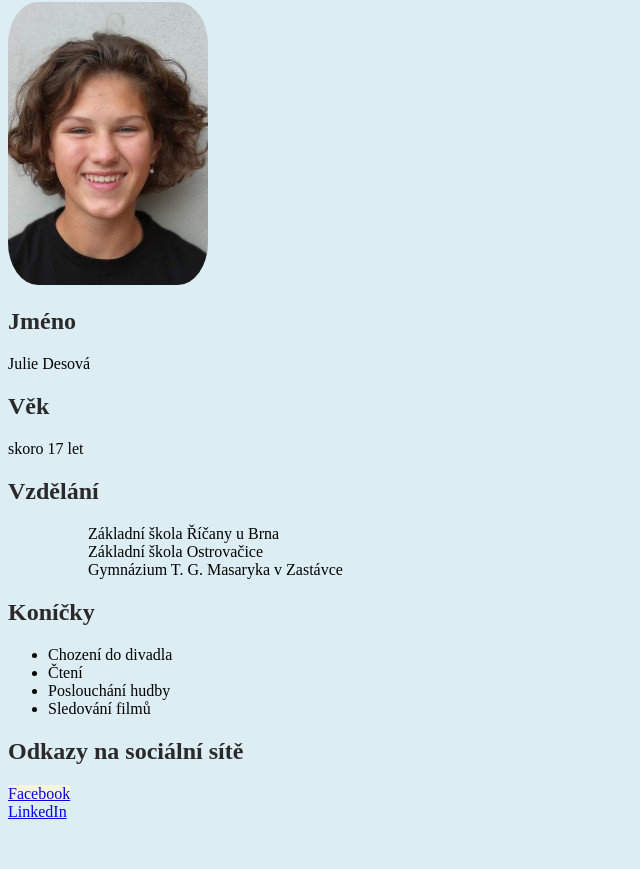
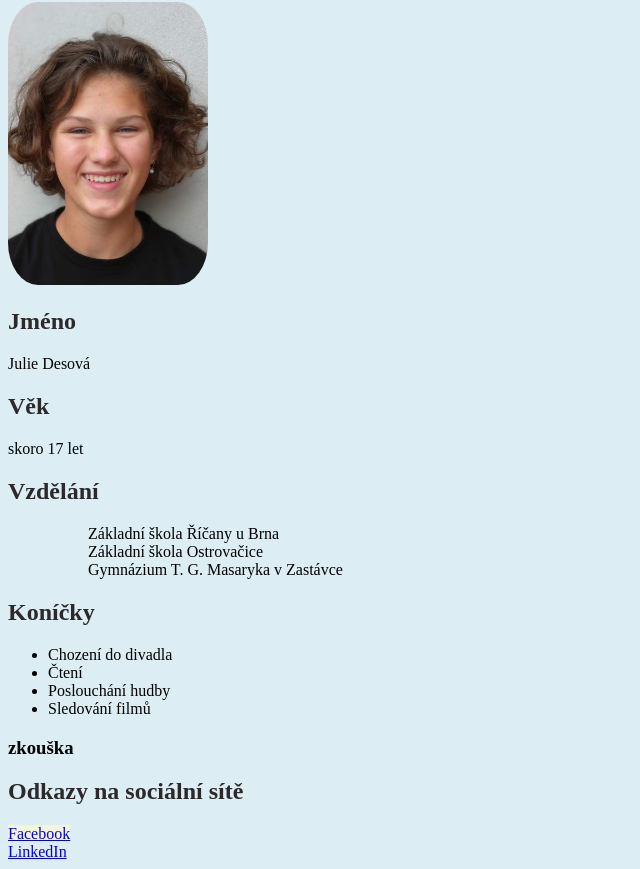
Before and after one commit to Desjula/zivotopis, a plain HTML site: page index.html in a window 1280 px wide. Shown: the part 78-947 px from the top of the page, without its empty margins (0-640 px from the left). Before the commit the page ends 907 px from the top, so only its background shows below. Drawn offline with Linux system fonts and the light colour scheme.

Commit message:
nová verze

```diff
--- a/index.html
+++ b/index.html
@@ -32,6 +32,8 @@
         <li>Sledování filmů</li>
     </ul>
 
+    <h3>zkouška</h3>
+
     <h2>Odkazy na sociální sítě</h2>
 
     <a class="button" href="https://www.facebook.com/profile.php?id=100075416295032">Facebook</a> <br>
```
